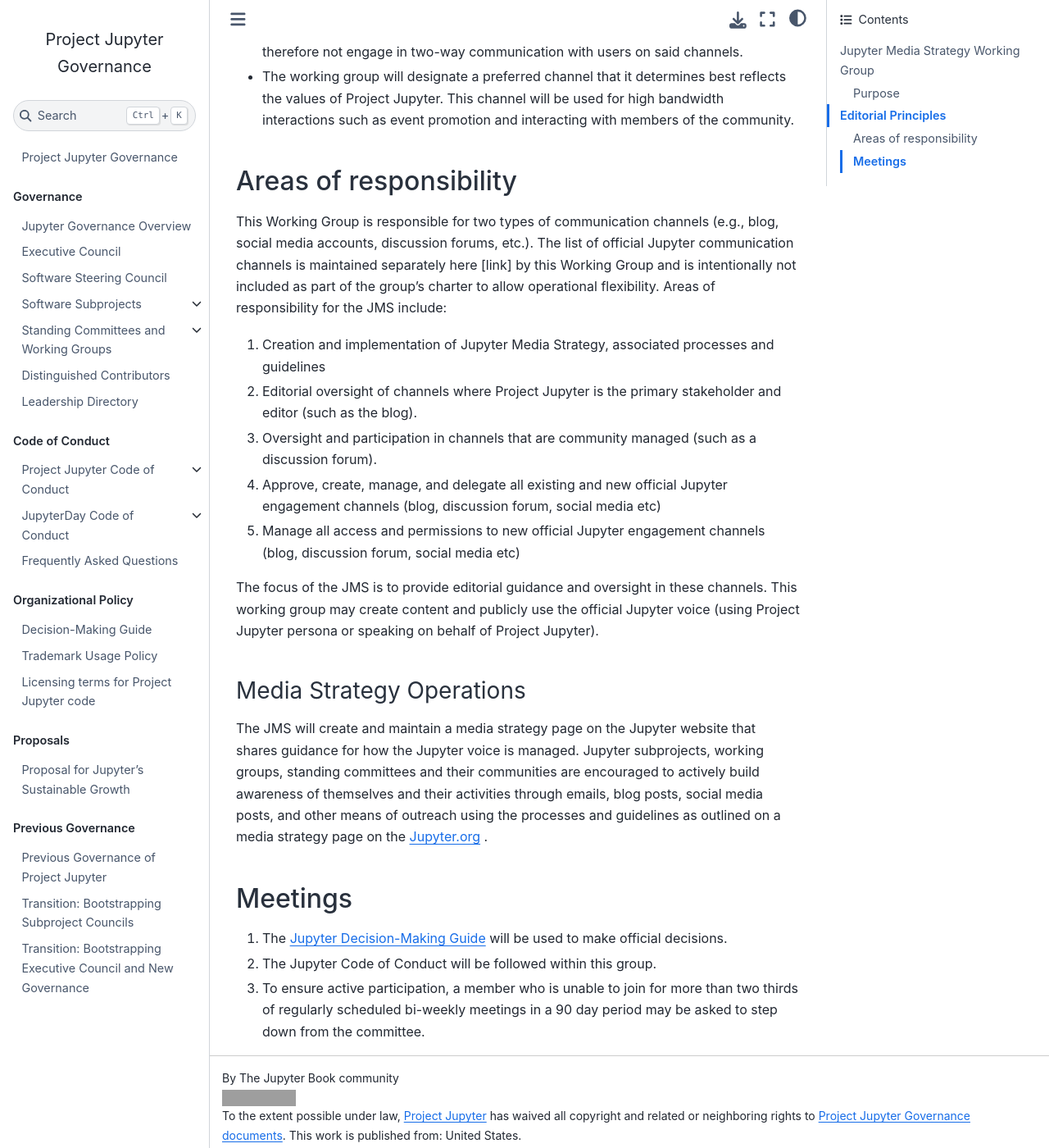
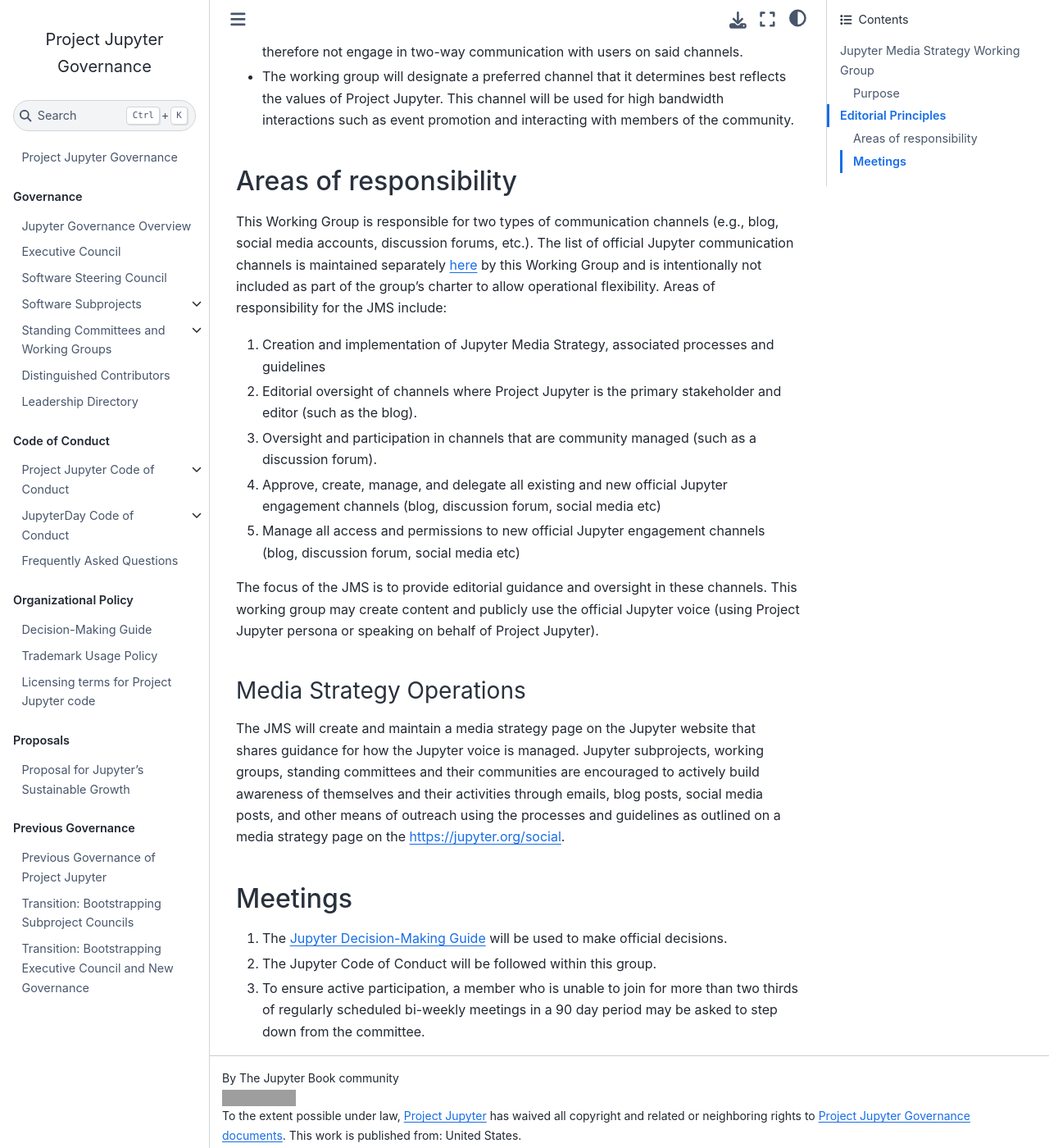
Before and after one commit to jupyter/governance, a Jupyter Book: the page built from charters/MediaStrategyCharter.md, in a window 1280 px wide and 1400 px high, scrolled down 908 px. Shown: the whole window at 82% size. Built offline with Jupyter Book 1.0.4 settings and Sphinx 7.4.7 and the Sphinx Book theme 1.1.4, drawn with Linux system fonts in a browser that asks for light colours; pages that are not in the unit, such as notebooks, are missing from menus; grey boxes are pictures that could not be loaded.

Commit message:
Fix missing links in JMS charter

```diff
--- a/charters/MediaStrategyCharter.md
+++ b/charters/MediaStrategyCharter.md
@@ -3,7 +3,6 @@
 ## Purpose
 
 The mission of the Jupyter Media Strategy Working Group (JMS) is to ensure that communications in Jupyter official channels are strategic and benefit Project Jupyter. The Jupyter[ governance model ](https://jupyter.org/governance/standing_committees_and_working_groups.html)includes a distributed model of responsibilities. This means that by design Jupyter publications, social media posts, promotions and other media activity are meant to be community driven. The JMS is vendor neutral and will provide mechanisms to enable the community to speak publicly through the official Jupyter communication channels. The JMS will also help to improve Jupyter media activity by creating strategy and guidelines, serving as editors for existing public media channels, and overseeing creation/delegation of new media channels.
-
 
 # Editorial Principles
 
@@ -16,10 +15,9 @@
 - Social media channels will be used to amplify the reach of the blog. Posting on a particular platform is not an endorsement of that platform by Project Jupyter, but a means to communicate news to the Jupyter Community. With the exception of our preferred channel, we will use these channels to broadcast messages only, and will therefore not engage in two-way communication with users on said channels.
 - The working group will designate a preferred channel that it determines best reflects the values of Project Jupyter. This channel will be used for high bandwidth interactions such as event promotion and interacting with members of the community.
 
-
 ## Areas of responsibility
 
-This Working Group is responsible for two types of communication channels (e.g., blog, social media accounts, discussion forums, etc.). The list of official Jupyter communication channels is maintained separately here \[link] by this Working Group and is intentionally not included as part of the group’s charter to allow operational flexibility. Areas of responsibility for the JMS include:
+This Working Group is responsible for two types of communication channels (e.g., blog, social media accounts, discussion forums, etc.). The list of official Jupyter communication channels is maintained separately [here](https://jupyter.org/social) by this Working Group and is intentionally not included as part of the group’s charter to allow operational flexibility. Areas of responsibility for the JMS include:
 
 1. Creation and implementation of Jupyter Media Strategy, associated processes and guidelines
 2. Editorial oversight of channels where Project Jupyter is the primary stakeholder and editor (such as the blog).
```
Also changed, not shown: other parts of charters/MediaStrategyCharter.md (+1 -3 lines).
